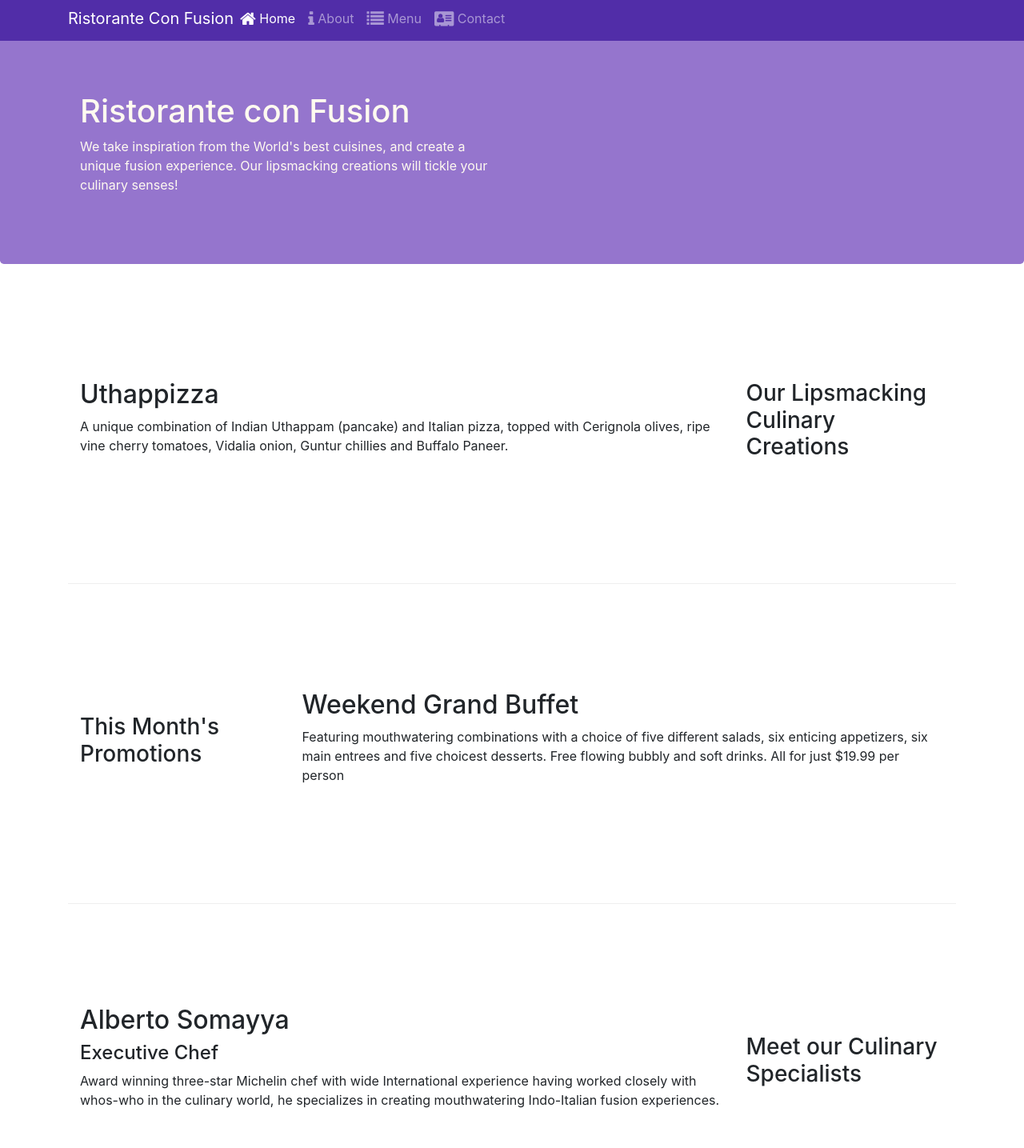
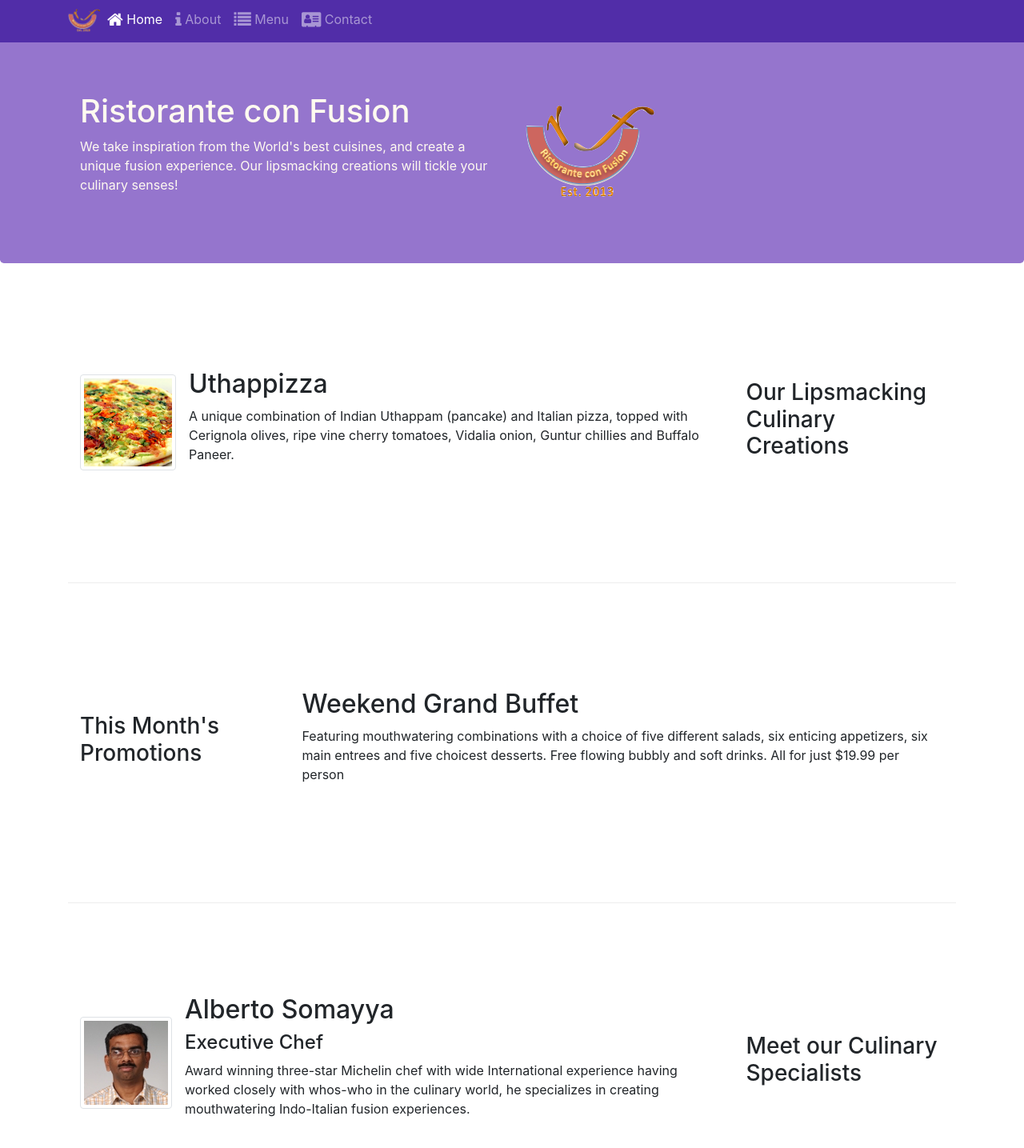
Before and after one commit to AliMatias/coursera-react, a website: page bootstrap-test1/index.html in a window 1280 px wide. Shown: the part 5-1440 px from the top of the page at 80% size. Drawn offline with nearby package versions, Linux system fonts and the light colour scheme.

Commit message:
images and media

```diff
--- a/bootstrap-test1/index.html
+++ b/bootstrap-test1/index.html
@@ -21,7 +21,9 @@
             <button class="navbar-toggler" type="button" data-toggle="collapse" data-target="#Navbar">
                 <span class="navbar-toggler-icon"></span>
             </button>
-            <a class="navbar-brand mr-auto" href="#">Ristorante Con Fusion</a>
+            <a class="navbar-brand mr-auto" href="#">
+                <img src="img/logo.png" height="30" width="41">
+            </a>
             <div class="collapse navbar-collapse" id="Navbar">
                 <ul class="navbar-nav mr-auto">
                     <li class="nav-item">
@@ -55,12 +57,13 @@
 
     <header class="jumbotron">
         <div class="container">
-            <div clas="row row-header">
+            <div class="row row-header">
                 <div class="col-12 col-sm-6">
                     <h1>Ristorante con Fusion</h1>
                     <p>We take inspiration from the World's best cuisines, and create a unique fusion experience. Our lipsmacking creations will tickle your culinary senses!</p>
                 </div>
-                <div class="col-12 col-sm">
+                <div class="col-12 col-sm align-self-center">
+                    <img src="img/logo.png" class="img-fluid">
                 </div>
             </div>
         </div>
@@ -72,8 +75,14 @@
                 <h3>Our Lipsmacking Culinary Creations</h3>
             </div>
             <div class="col col-sm order-sm-first col-md">
-                <h2>Uthappizza</h2>
-                <p>A unique combination of Indian Uthappam (pancake) and Italian pizza, topped with Cerignola olives, ripe vine cherry tomatoes, Vidalia onion, Guntur chillies and Buffalo Paneer.</p>
+                <div class="media">
+                    <img class="d-flex mr-3 img-thumbnail align-self-center" src="img/uthappizza.png" alt="uthappizza">
+                    <div class="media-body">
+                        <h2 class="mt-0">Uthappizza</h2>
+                        <p class="d-none d-sm-block">A unique combination of Indian Uthappam (pancake) and Italian pizza, topped with Cerignola olives, ripe vine cherry tomatoes, Vidalia onion, Guntur chillies and Buffalo Paneer.</p>
+                    </div>
+
+                </div>
             </div>
         </div>
 
@@ -93,9 +102,19 @@
                 <h3>Meet our Culinary Specialists</h3>
             </div>
             <div class="col col-sm order-sm-first col-md">
-                <h2>Alberto Somayya</h2>
-                <h4>Executive Chef</h4>
-                <p>Award winning three-star Michelin chef with wide International experience having worked closely with whos-who in the culinary world, he specializes in creating mouthwatering Indo-Italian fusion experiences. </p>
+                    <div class="media">
+                        <img class="d-flex mr-3 img-thumbnail align-self-center"
+                                src="img/alberto.png" alt="Alberto Somayya">
+                        <div class="media-body">
+                            <h2 class="mt-0">Alberto Somayya</h2>
+                            <h4>Executive Chef</h4>
+                            <p class="d-none d-sm-block">Award winning three-star Michelin chef with wide
+                                International experience having worked closely with
+                                whos-who in the culinary world, he specializes in
+                                creating mouthwatering Indo-Italian fusion experiences.
+                                </p>
+                        </div>
+                    </div>
             </div>
         </div>
     </div>
```
Also changed, not shown: bootstrap-test1/aboutus.html (+5 -2 lines), bootstrap-test1/contactus.html (+5 -2 lines), bootstrap-test1/img/alberto.png (added), bootstrap-test1/img/buffet.png (added), bootstrap-test1/img/logo.png (added), bootstrap-test1/img/uthappizza.png (added), 1 other file.
